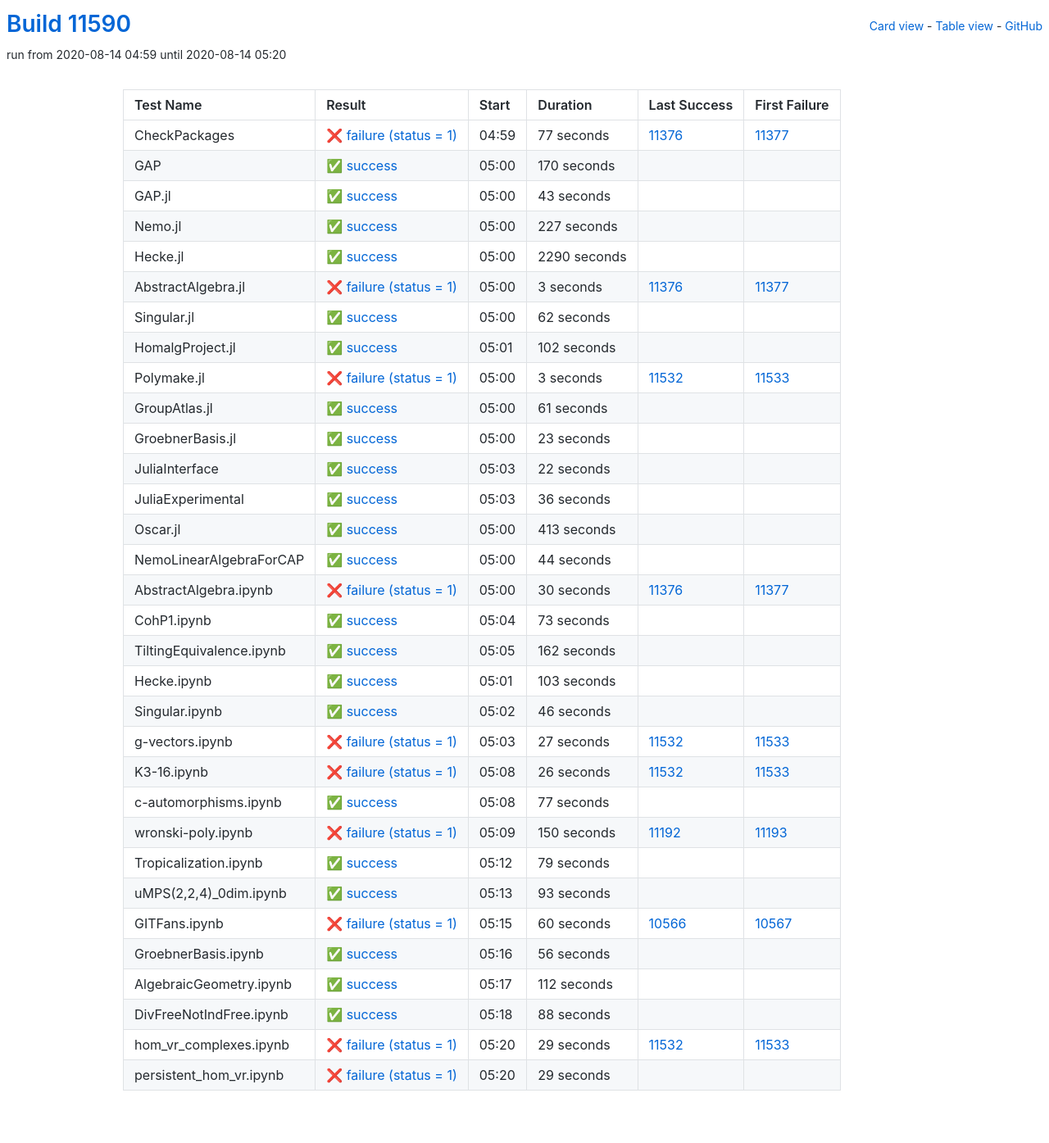
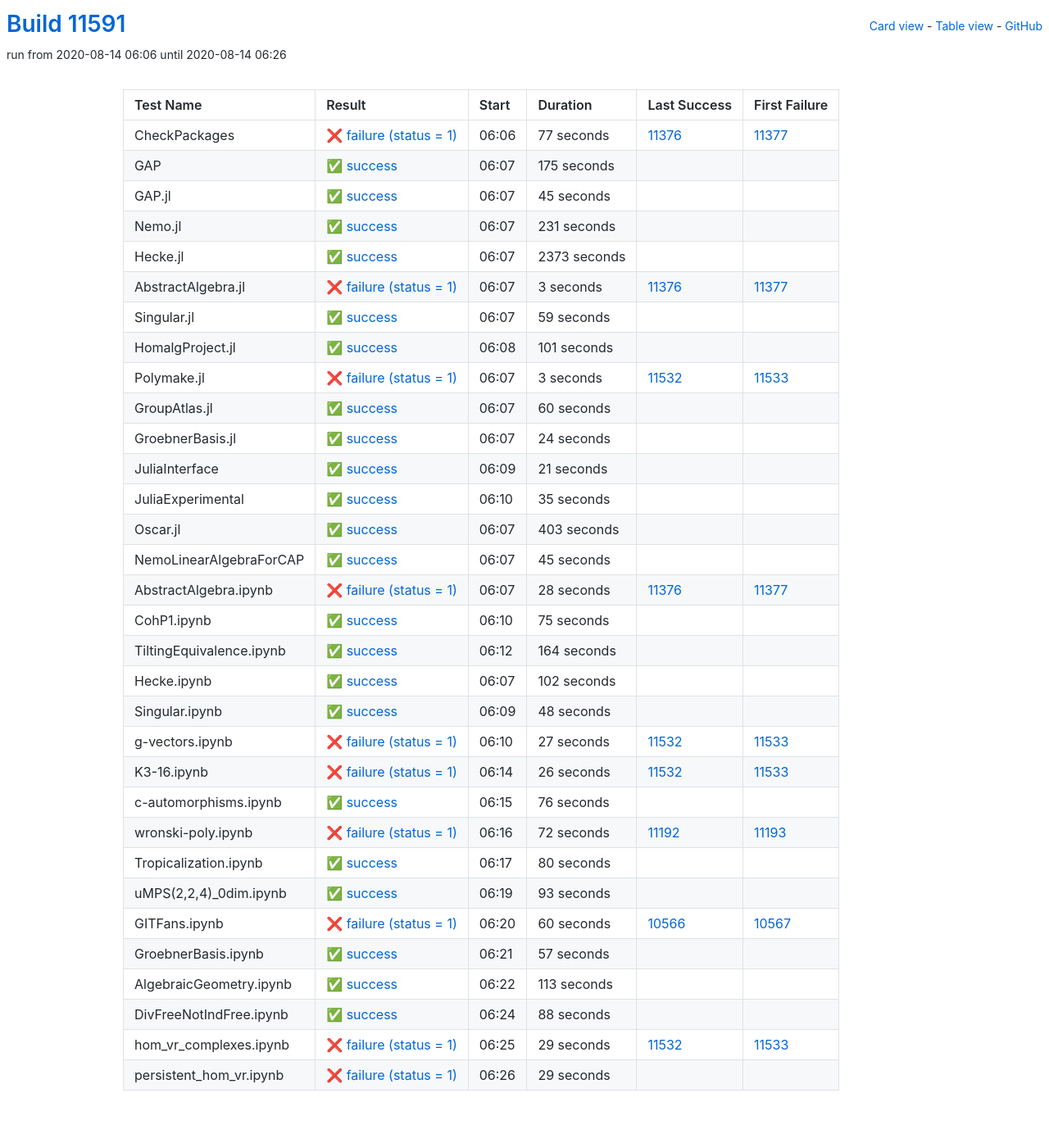
Before and after one commit to oscar-system/oscar-ci-status, a Jekyll site: the page built from table.html, in a window 1280 px wide. Shown: the whole page at 82% size. Built offline with Jekyll 4.4.1, drawn with Linux system fonts in a browser that asks for light colours.

Commit message:
Build #11591

```diff
--- a/_data/ci.yml
+++ b/_data/ci.yml
@@ -1,6 +1,6 @@
 ---
-build: 11590
-build_url: https://oscarci.mathematik.uni-kl.de/job/oscar/11590/
+build: 11591
+build_url: https://oscarci.mathematik.uni-kl.de/job/oscar/11591/
 job: oscar
 organization: oscar-system
 repo: oscar-ci-status
@@ -8,8 +8,8 @@ repourl: https://github.com/oscar-system/oscar-ci-status
 tests:
 - name: CheckPackages
   id: checkpackages
-  log: https://oscarci.mathematik.uni-kl.de/job/oscar/11590/artifact/logs/build-11590/CheckPackages.log
-  start: 2020-08-14 04:59
+  log: https://oscarci.mathematik.uni-kl.de/job/oscar/11591/artifact/logs/build-11591/CheckPackages.log
+  start: 2020-08-14 06:06
   success: false
   exitcode: 1
   status: failure
@@ -20,56 +20,56 @@ tests:
   first_failure_url: https://oscarci.mathematik.uni-kl.de/job/oscar/11377/
 - name: GAP
   id: gap
-  log: https://oscarci.mathematik.uni-kl.de/job/oscar/11590/artifact/logs/build-11590/GAP.log
-  start: 2020-08-14 05:00
+  log: https://oscarci.mathematik.uni-kl.de/job/oscar/11591/artifact/logs/build-11591/GAP.log
+  start: 2020-08-14 06:07
   success: true
   exitcode: 0
   status: success
-  duration: 170
+  duration: 175
   last_success: false
   last_success_url:
   first_failure: false
   first_failure_url:
 - name: GAP.jl
   id: gap-jl
-  log: https://oscarci.mathematik.uni-kl.de/job/oscar/11590/artifact/logs/build-11590/GAP.jl.log
-  start: 2020-08-14 05:00
+  log: https://oscarci.mathematik.uni-kl.de/job/oscar/11591/artifact/logs/build-11591/GAP.jl.log
+  start: 2020-08-14 06:07
   success: true
   exitcode: 0
   status: success
-  duration: 43
+  duration: 45
   last_success: false
   last_success_url:
   first_failure: false
   first_failure_url:
 - name: Nemo.jl
   id: nemo-jl
-  log: https://oscarci.mathematik.uni-kl.de/job/oscar/11590/artifact/logs/build-11590/Nemo.jl.log
-  start: 2020-08-14 05:00
+  log: https://oscarci.mathematik.uni-kl.de/job/oscar/11591/artifact/logs/build-11591/Nemo.jl.log
+  start: 2020-08-14 06:07
   success: true
   exitcode: 0
   status: success
-  duration: 227
+  duration: 231
   last_success: false
   last_success_url:
   first_failure: false
   first_failure_url:
 - name: Hecke.jl
   id: hecke-jl
-  log: https://oscarci.mathematik.uni-kl.de/job/oscar/11590/artifact/logs/build-11590/Hecke.jl.log
-  start: 2020-08-14 05:00
+  log: https://oscarci.mathematik.uni-kl.de/job/oscar/11591/artifact/logs/build-11591/Hecke.jl.log
+  start: 2020-08-14 06:07
   success: true
   exitcode: 0
   status: success
-  duration: 2290
+  duration: 2373
   last_success: false
   last_success_url:
   first_failure: false
   first_failure_url:
 - name: AbstractAlgebra.jl
   id: abstractalgebra-jl
-  log: https://oscarci.mathematik.uni-kl.de/job/oscar/11590/artifact/logs/build-11590/AbstractAlgebra.jl.log
-  start: 2020-08-14 05:00
+  log: https://oscarci.mathematik.uni-kl.de/job/oscar/11591/artifact/logs/build-11591/AbstractAlgebra.jl.log
+  start: 2020-08-14 06:07
   success: false
   exitcode: 1
   status: failure
@@ -80,32 +80,32 @@ tests:
   first_failure_url: https://oscarci.mathematik.uni-kl.de/job/oscar/11377/
 - name: Singular.jl
   id: singular-jl
-  log: https://oscarci.mathematik.uni-kl.de/job/oscar/11590/artifact/logs/build-11590/Singular.jl.log
-  start: 2020-08-14 05:00
+  log: https://oscarci.mathematik.uni-kl.de/job/oscar/11591/artifact/logs/build-11591/Singular.jl.log
+  start: 2020-08-14 06:07
   success: true
   exitcode: 0
   status: success
-  duration: 62
+  duration: 59
   last_success: false
   last_success_url:
   first_failure: false
   first_failure_url:
 - name: HomalgProject.jl
   id: homalgproject-jl
-  log: https://oscarci.mathematik.uni-kl.de/job/oscar/11590/artifact/logs/build-11590/HomalgProject.jl.log
-  start: 2020-08-14 05:01
+  log: https://oscarci.mathematik.uni-kl.de/job/oscar/11591/artifact/logs/build-11591/HomalgProject.jl.log
+  start: 2020-08-14 06:08
   success: true
   exitcode: 0
   status: success
-  duration: 102
+  duration: 101
   last_success: false
   last_success_url:
   first_failure: false
   first_failure_url:
 - name: Polymake.jl
   id: polymake-jl
-  log: https://oscarci.mathematik.uni-kl.de/job/oscar/11590/artifact/logs/build-11590/Polymake.jl.log
-  start: 2020-08-14 05:00
+  log: https://oscarci.mathematik.uni-kl.de/job/oscar/11591/artifact/logs/build-11591/Polymake.jl.log
+  start: 2020-08-14 06:07
   success: false
   exitcode: 1
   status: failure
@@ -116,140 +116,140 @@ tests:
   first_failure_url: https://oscarci.mathematik.uni-kl.de/job/oscar/11533/
 - name: GroupAtlas.jl
   id: groupatlas-jl
-  log: https://oscarci.mathematik.uni-kl.de/job/oscar/11590/artifact/logs/build-11590/GroupAtlas.jl.log
-  start: 2020-08-14 05:00
+  log: https://oscarci.mathematik.uni-kl.de/job/oscar/11591/artifact/logs/build-11591/GroupAtlas.jl.log
+  start: 2020-08-14 06:07
   success: true
   exitcode: 0
   status: success
-  duration: 61
+  duration: 60
   last_success: false
   last_success_url:
   first_failure: false
   first_failure_url:
 - name: GroebnerBasis.jl
   id: groebnerbasis-jl
-  log: https://oscarci.mathematik.uni-kl.de/job/oscar/11590/artifact/logs/build-11590/GroebnerBasis.jl.log
-  start: 2020-08-14 05:00
+  log: https://oscarci.mathematik.uni-kl.de/job/oscar/11591/artifact/logs/build-11591/GroebnerBasis.jl.log
+  start: 2020-08-14 06:07
   success: true
   exitcode: 0
   status: success
-  duration: 23
+  duration: 24
   last_success: false
   last_success_url:
   first_failure: false
   first_failure_url:
 - name: JuliaInterface
   id: juliainterface
-  log: https://oscarci.mathematik.uni-kl.de/job/oscar/11590/artifact/logs/build-11590/JuliaInterface.log
-  start: 2020-08-14 05:03
+  log: https://oscarci.mathematik.uni-kl.de/job/oscar/11591/artifact/logs/build-11591/JuliaInterface.log
+  start: 2020-08-14 06:09
   success: true
   exitcode: 0
   status: success
-  duration: 22
+  duration: 21
   last_success: false
   last_success_url:
   first_failure: false
   first_failure_url:
 - name: JuliaExperimental
   id: juliaexperimental
-  log: https://oscarci.mathematik.uni-kl.de/job/oscar/11590/artifact/logs/build-11590/JuliaExperimental.log
-  start: 2020-08-14 05:03
+  log: https://oscarci.mathematik.uni-kl.de/job/oscar/11591/artifact/logs/build-11591/JuliaExperimental.log
+  start: 2020-08-14 06:10
   success: true
   exitcode: 0
   status: success
-  duration: 36
+  duration: 35
   last_success: false
   last_success_url:
   first_failure: false
   first_failure_url:
 - name: Oscar.jl
   id: oscar-jl
-  log: https://oscarci.mathematik.uni-kl.de/job/oscar/11590/artifact/logs/build-11590/Oscar.jl.log
-  start: 2020-08-14 05:00
+  log: https://oscarci.mathematik.uni-kl.de/job/oscar/11591/artifact/logs/build-11591/Oscar.jl.log
+  start: 2020-08-14 06:07
   success: true
   exitcode: 0
   status: success
-  duration: 413
+  duration: 403
   last_success: false
   last_success_url:
   first_failure: false
   first_failure_url:
 - name: NemoLinearAlgebraForCAP
   id: nemolinearalgebraforcap
-  log: https://oscarci.mathematik.uni-kl.de/job/oscar/11590/artifact/logs/build-11590/NemoLinearAlgebraForCAP.log
-  start: 2020-08-14 05:00
+  log: https://oscarci.mathematik.uni-kl.de/job/oscar/11591/artifact/logs/build-11591/NemoLinearAlgebraForCAP.log
+  start: 2020-08-14 06:07
   success: true
   exitcode: 0
   status: success
-  duration: 44
+  duration: 45
   last_success: false
   last_success_url:
   first_failure: false
   first_failure_url:
 - name: AbstractAlgebra.ipynb
   id: abstractalgebra-ipynb
-  log: https://oscarci.mathematik.uni-kl.de/job/oscar/11590/artifact/logs/build-11590/AbstractAlgebra.ipynb.log
-  start: 2020-08-14 05:00
+  log: https://oscarci.mathematik.uni-kl.de/job/oscar/11591/artifact/logs/build-11591/AbstractAlgebra.ipynb.log
+  start: 2020-08-14 06:07
   success: false
   exitcode: 1
   status: failure
-  duration: 30
+  duration: 28
   last_success: 11376
   last_success_url: https://oscarci.mathematik.uni-kl.de/job/oscar/11376/
   first_failure: 11377
   first_failure_url: https://oscarci.mathematik.uni-kl.de/job/oscar/11377/
 - name: CohP1.ipynb
   id: cohp1-ipynb
-  log: https://oscarci.mathematik.uni-kl.de/job/oscar/11590/artifact/logs/build-11590/CohP1.ipynb.log
-  start: 2020-08-14 05:04
+  log: https://oscarci.mathematik.uni-kl.de/job/oscar/11591/artifact/logs/build-11591/CohP1.ipynb.log
+  start: 2020-08-14 06:10
   success: true
   exitcode: 0
   status: success
-  duration: 73
+  duration: 75
   last_success: false
   last_success_url:
   first_failure: false
   first_failure_url:
 - name: TiltingEquivalence.ipynb
   id: tiltingequivalence-ipynb
-  log: https://oscarci.mathematik.uni-kl.de/job/oscar/11590/artifact/logs/build-11590/TiltingEquivalence.ipynb.log
-  start: 2020-08-14 05:05
+  log: https://oscarci.mathematik.uni-kl.de/job/oscar/11591/artifact/logs/build-11591/TiltingEquivalence.ipynb.log
+  start: 2020-08-14 06:12
   success: true
   exitcode: 0
   status: success
-  duration: 162
+  duration: 164
   last_success: false
   last_success_url:
   first_failure: false
   first_failure_url:
 - name: Hecke.ipynb
   id: hecke-ipynb
-  log: https://oscarci.mathematik.uni-kl.de/job/oscar/11590/artifact/logs/build-11590/Hecke.ipynb.log
-  start: 2020-08-14 05:01
+  log: https://oscarci.mathematik.uni-kl.de/job/oscar/11591/artifact/logs/build-11591/Hecke.ipynb.log
+  start: 2020-08-14 06:07
   success: true
   exitcode: 0
   status: success
-  duration: 103
+  duration: 102
   last_success: false
   last_success_url:
   first_failure: false
   first_failure_url:
 - name: Singular.ipynb
   id: singular-ipynb
-  log: https://oscarci.mathematik.uni-kl.de/job/oscar/11590/artifact/logs/build-11590/Singular.ipynb.log
-  start: 2020-08-14 05:02
+  log: https://oscarci.mathematik.uni-kl.de/job/oscar/11591/artifact/logs/build-11591/Singular.ipynb.log
+  start: 2020-08-14 06:09
   success: true
   exitcode: 0
   status: success
-  duration: 46
+  duration: 48
   last_success: false
   last_success_url:
   first_failure: false
   first_failure_url:
 - name: g-vectors.ipynb
   id: g-vectors-ipynb
-  log: https://oscarci.mathematik.uni-kl.de/job/oscar/11590/artifact/logs/build-11590/g-vectors.ipynb.log
-  start: 2020-08-14 05:03
+  log: https://oscarci.mathematik.uni-kl.de/job/oscar/11591/artifact/logs/build-11591/g-vectors.ipynb.log
+  start: 2020-08-14 06:10
   success: false
   exitcode: 1
   status: failure
@@ -260,8 +260,8 @@ tests:
   first_failure_url: https://oscarci.mathematik.uni-kl.de/job/oscar/11533/
 - name: K3-16.ipynb
   id: k3-16-ipynb
-  log: https://oscarci.mathematik.uni-kl.de/job/oscar/11590/artifact/logs/build-11590/K3-16.ipynb.log
-  start: 2020-08-14 05:08
+  log: https://oscarci.mathematik.uni-kl.de/job/oscar/11591/artifact/logs/build-11591/K3-16.ipynb.log
+  start: 2020-08-14 06:14
   success: false
   exitcode: 1
   status: failure
@@ -272,44 +272,44 @@ tests:
   first_failure_url: https://oscarci.mathematik.uni-kl.de/job/oscar/11533/
 - name: c-automorphisms.ipynb
   id: c-automorphisms-ipynb
-  log: https://oscarci.mathematik.uni-kl.de/job/oscar/11590/artifact/logs/build-11590/c-automorphisms.ipynb.log
-  start: 2020-08-14 05:08
+  log: https://oscarci.mathematik.uni-kl.de/job/oscar/11591/artifact/logs/build-11591/c-automorphisms.ipynb.log
+  start: 2020-08-14 06:15
   success: true
   exitcode: 0
   status: success
-  duration: 77
+  duration: 76
   last_success: false
   last_success_url:
   first_failure: false
   first_failure_url:
 - name: wronski-poly.ipynb
   id: wronski-poly-ipynb
-  log: https://oscarci.mathematik.uni-kl.de/job/oscar/11590/artifact/logs/build-11590/wronski-poly.ipynb.log
-  start: 2020-08-14 05:09
+  log: https://oscarci.mathematik.uni-kl.de/job/oscar/11591/artifact/logs/build-11591/wronski-poly.ipynb.log
+  start: 2020-08-14 06:16
   success: false
   exitcode: 1
   status: failure
-  duration: 150
+  duration: 72
   last_success: 11192
   last_success_url: https://oscarci.mathematik.uni-kl.de/job/oscar/11192/
   first_failure: 11193
   first_failure_url: https://oscarci.mathematik.uni-kl.de/job/oscar/11193/
 - name: Tropicalization.ipynb
   id: tropicalization-ipynb
-  log: https://oscarci.mathematik.uni-kl.de/job/oscar/11590/artifact/logs/build-11590/Tropicalization.ipynb.log
-  start: 2020-08-14 05:12
+  log: https://oscarci.mathematik.uni-kl.de/job/oscar/11591/artifact/logs/build-11591/Tropicalization.ipynb.log
+  start: 2020-08-14 06:17
   success: true
   exitcode: 0
   status: success
-  duration: 79
+  duration: 80
   last_success: false
   last_success_url:
   first_failure: false
   first_failure_url:
 - name: uMPS(2,2,4)_0dim.ipynb
   id: umps-2-2-4-0dim-ipynb
-  log: https://oscarci.mathematik.uni-kl.de/job/oscar/11590/artifact/logs/build-11590/uMPS-2-2-4-_0dim.ipynb.log
-  start: 2020-08-14 05:13
+  log: https://oscarci.mathematik.uni-kl.de/job/oscar/11591/artifact/logs/build-11591/uMPS-2-2-4-_0dim.ipynb.log
+  start: 2020-08-14 06:19
   success: true
   exitcode: 0
   status: success
@@ -320,8 +320,8 @@ tests:
   first_failure_url:
 - name: GITFans.ipynb
   id: gitfans-ipynb
-  log: https://oscarci.mathematik.uni-kl.de/job/oscar/11590/artifact/logs/build-11590/GITFans.ipynb.log
-  start: 2020-08-14 05:15
+  log: https://oscarci.mathematik.uni-kl.de/job/oscar/11591/artifact/logs/build-11591/GITFans.ipynb.log
+  start: 2020-08-14 06:20
   success: false
   exitcode: 1
   status: failure
@@ -332,32 +332,32 @@ tests:
   first_failure_url: https://oscarci.mathematik.uni-kl.de/job/oscar/10567/
 - name: GroebnerBasis.ipynb
   id: groebnerbasis-ipynb
-  log: https://oscarci.mathematik.uni-kl.de/job/oscar/11590/artifact/logs/build-11590/GroebnerBasis.ipynb.log
-  start: 2020-08-14 05:16
+  log: https://oscarci.mathematik.uni-kl.de/job/oscar/11591/artifact/logs/build-11591/GroebnerBasis.ipynb.log
+  start: 2020-08-14 06:21
   success: true
   exitcode: 0
   status: success
-  duration: 56
+  duration: 57
   last_success: false
   last_success_url:
   first_failure: false
   first_failure_url:
 - name: AlgebraicGeometry.ipynb
   id: algebraicgeometry-ipynb
-  log: https://oscarci.mathematik.uni-kl.de/job/oscar/11590/artifact/logs/build-11590/AlgebraicGeometry.ipynb.log
-  start: 2020-08-14 05:17
+  log: https://oscarci.mathematik.uni-kl.de/job/oscar/11591/artifact/logs/build-11591/AlgebraicGeometry.ipynb.log
+  start: 2020-08-14 06:22
   success: true
   exitcode: 0
   status: success
-  duration: 112
+  duration: 113
   last_success: false
   last_success_url:
   first_failure: false
   first_failure_url:
 - name: DivFreeNotIndFree.ipynb
   id: divfreenotindfree-ipynb
-  log: https://oscarci.mathematik.uni-kl.de/job/oscar/11590/artifact/logs/build-11590/DivFreeNotIndFree.ipynb.log
-  start: 2020-08-14 05:18
+  log: https://oscarci.mathematik.uni-kl.de/job/oscar/11591/artifact/logs/build-11591/DivFreeNotIndFree.ipynb.log
+  start: 2020-08-14 06:24
   success: true
   exitcode: 0
   status: success
@@ -368,8 +368,8 @@ tests:
   first_failure_url:
 - name: hom_vr_complexes.ipynb
   id: hom-vr-complexes-ipynb
-  log: https://oscarci.mathematik.uni-kl.de/job/oscar/11590/artifact/logs/build-11590/hom_vr_complexes.ipynb.log
-  start: 2020-08-14 05:20
+  log: https://oscarci.mathematik.uni-kl.de/job/oscar/11591/artifact/logs/build-11591/hom_vr_complexes.ipynb.log
+  start: 2020-08-14 06:25
   success: false
   exitcode: 1
   status: failure
@@ -380,8 +380,8 @@ tests:
   first_failure_url: https://oscarci.mathematik.uni-kl.de/job/oscar/11533/
 - name: persistent_hom_vr.ipynb
   id: persistent-hom-vr-ipynb
-  log: https://oscarci.mathematik.uni-kl.de/job/oscar/11590/artifact/logs/build-11590/persistent_hom_vr.ipynb.log
-  start: 2020-08-14 05:20
+  log: https://oscarci.mathematik.uni-kl.de/job/oscar/11591/artifact/logs/build-11591/persistent_hom_vr.ipynb.log
+  start: 2020-08-14 06:26
   success: false
   exitcode: 1
   status: failure
```
Also changed, not shown: README.md.
